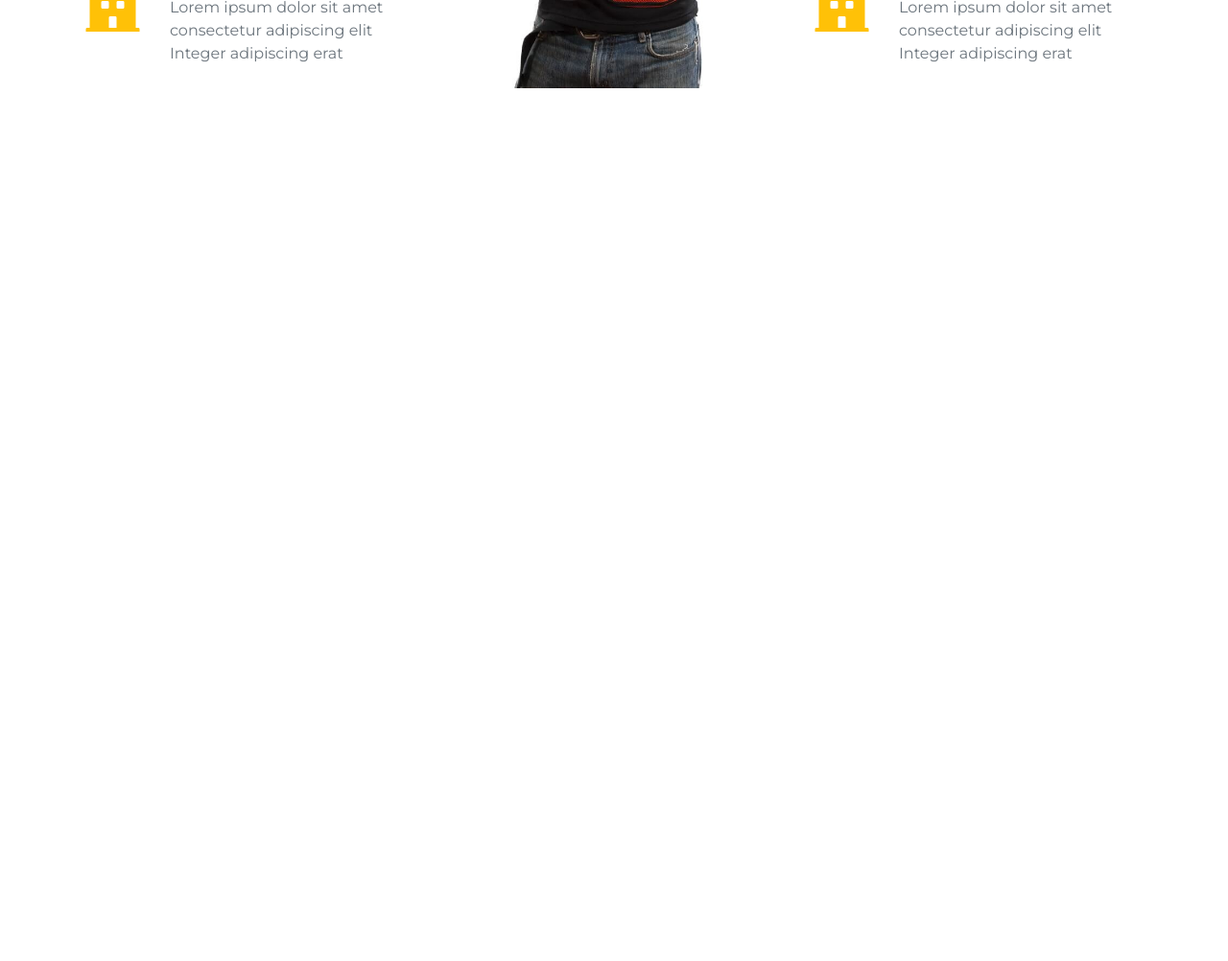
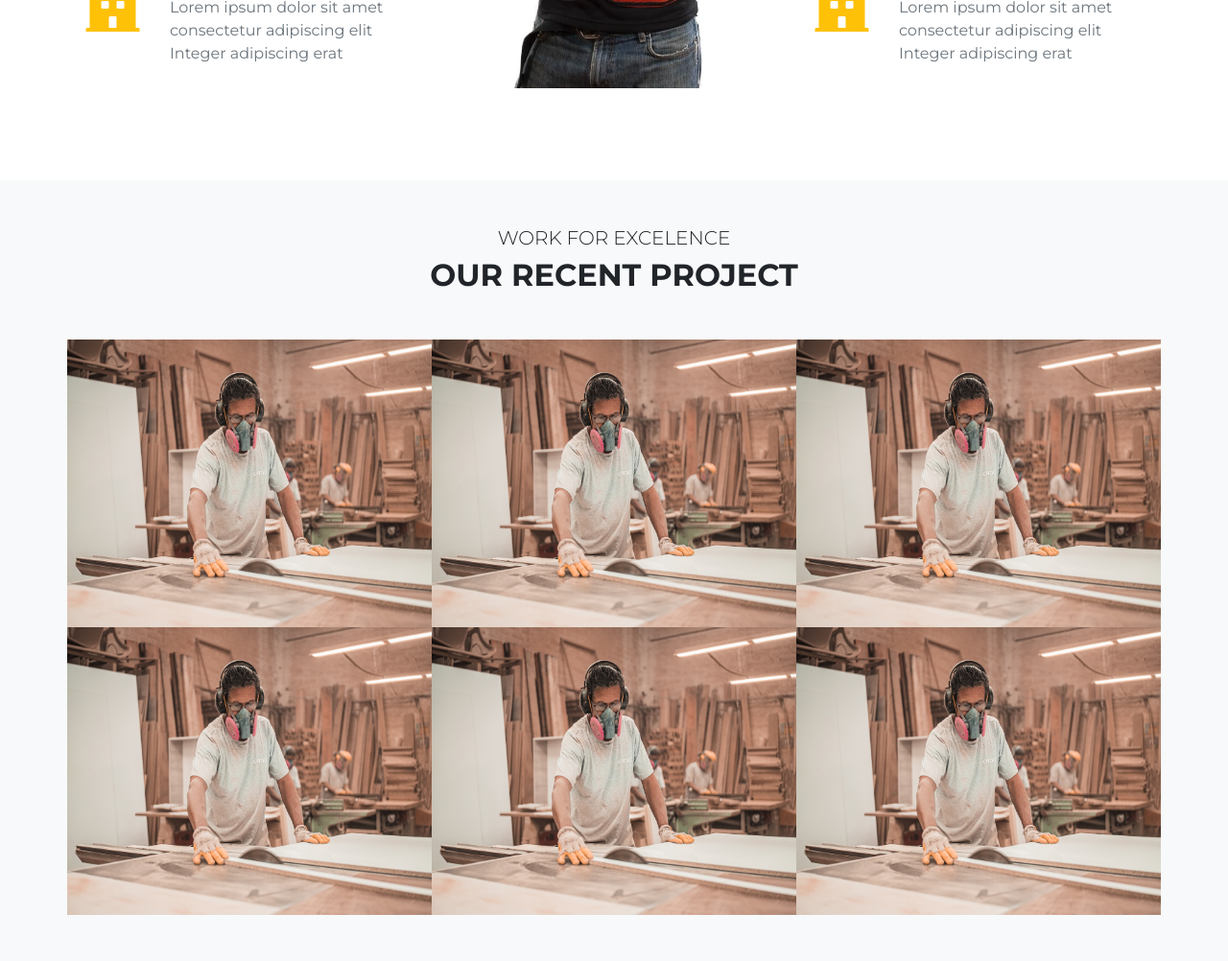
Before and after one commit to cbaitbd/Web_Dev_06, a PHP site: page / in a window 1280 px wide. Shown: the part 2608-3610 px from the top of the page at 96% size. Before the commit the page ends 2700 px from the top, so only its background shows below. Run offline with PHP 8.4, Linux system fonts and the light colour scheme; some libraries are stand-ins or nearby versions; some web fonts are replaced.

Commit message:
class_18 Constra_05

```diff
--- a/Projects/01_constra_clone/css/style.css
+++ b/Projects/01_constra_clone/css/style.css
@@ -177,3 +177,96 @@ html, body{
 .c-p{
     cursor: pointer;
 }
+
+.project{
+    width: 100%;
+    height: 300px;
+    overflow: hidden;
+    position: relative;
+}
+
+.project > img{
+    width: 100%;
+    height: 100%;
+    transition: .5s;
+    position: absolute;
+    top: 0;
+    left: 0;
+}
+
+.project > .overlay{
+    position: absolute;
+    top: 0;
+    left: 0;
+    width: 100%;
+    height: 100%;
+    background-color: rgba(0, 0, 0, .4);
+    opacity: 0;
+    /* z-index: 2; */
+    transform: opacity 0.5s;
+}
+
+.project > .pob{
+    position: absolute;
+    top: 0;
+    right: 0;
+    background-color: var(--main-color);
+    border-radius: 0;
+    font-size: 25px;
+    width: 50px;
+    height: 50px;
+    color: #fff;
+    transform: scale(0);
+    opacity: 0;
+    transition: .3s;
+}
+
+.project  .pib{
+    background-color: var(--main-color);
+    border-radius: 0;
+    font-weight: bold;
+    text-transform: uppercase;
+    font-size: 11px !important;
+}
+
+.project > .content{
+    position: absolute;
+    top: 50%;
+    left: 50%;
+    transform: translate(-50%, 0%);
+    transition: .5s;
+    opacity: 0;
+    width: 80%;
+}
+
+.project:hover > img{
+    transform: scale(1.05);
+}
+
+.project:hover > .overlay{
+    opacity: 1;
+}
+
+.project:hover > .pob{
+    transform: scale(1);
+    opacity: 1;
+}
+
+.project:hover > .content{
+    transform: translate(-50%, -50%);
+    opacity: 1;
+}
+
+.content > h4{
+    color: #ebebeb;
+    font-size: 25px;
+    font-weight: bold;
+    text-transform: uppercase;
+    cursor: pointer;
+    display: inline-block;
+    transition: .5s;
+}
+
+.content > h4:hover{
+    color: var(--main-color);
+}
--- a/Projects/01_constra_clone/index.html
+++ b/Projects/01_constra_clone/index.html
@@ -435,6 +435,109 @@
     </div>
     <!-- What We Do End-->
 
+    <!-- Recent Projects -->
+    <div class="bg-light py-5">
+
+        <div class="container">
+            <h4 class="lead text-center text-uppercase">work for excelence</h4>
+            <h2 class="text-uppercase fs-45 fw-bolder text-center">Our recent project</h2>
+
+            <div class="row mt-5">
+                <div class="col-md-4 p-0">
+                    <div class="project">
+                        <img src="./images/banner.jpg" width="100%" alt="">
+
+                        <div class="overlay"></div>
+
+                        <button class="pob btn">+</button>
+                        <div class="content">
+                            <h4>hello constra</h4>
+                            <br>
+                            <button class="btn pib">Commercial</button>
+                        </div>
+                    </div>
+                </div>
+
+                <div class="col-md-4 p-0">
+                    <div class="project">
+                        <img src="./images/banner.jpg" width="100%" alt="">
+
+                        <div class="overlay"></div>
+
+                        <button class="pob btn">+</button>
+                        <div class="content">
+                            <h4>hello constra</h4>
+                            <br>
+                            <button class="btn pib">Commercial</button>
+                        </div>
+                    </div>
+                </div>
+
+                <div class="col-md-4 p-0">
+                    <div class="project">
+                        <img src="./images/banner.jpg" width="100%" alt="">
+
+                        <div class="overlay"></div>
+
+                        <button class="pob btn">+</button>
+                        <div class="content">
+                            <h4>hello constra</h4>
+                            <br>
+                            <button class="btn pib">Commercial</button>
+                        </div>
+                    </div>
+                </div>
+
+                <div class="col-md-4 p-0">
+                    <div class="project">
+                        <img src="./images/banner.jpg" width="100%" alt="">
+
+                        <div class="overlay"></div>
+
+                        <button class="pob btn">+</button>
+                        <div class="content">
+                            <h4>hello constra</h4>
+                            <br>
+                            <button class="btn pib">Commercial</button>
+                        </div>
+                    </div>
+                </div>
+                <div class="col-md-4 p-0">
+                    <div class="project">
+                        <img src="./images/banner.jpg" width="100%" alt="">
+
+                        <div class="overlay"></div>
+
+                        <button class="pob btn">+</button>
+                        <div class="content">
+                            <h4>hello constra</h4>
+                            <br>
+                            <button class="btn pib">Commercial</button>
+                        </div>
+                    </div>
+                </div>
+                <div class="col-md-4 p-0">
+                    <div class="project">
+                        <img src="./images/banner.jpg" width="100%" alt="">
+
+                        <div class="overlay"></div>
+
+                        <button class="pob btn">+</button>
+                        <div class="content">
+                            <h4>hello constra</h4>
+                            <br>
+                            <button class="btn pib">Commercial</button>
+                        </div>
+                    </div>
+                </div>
+            </div>
+
+
+        </div>
+
+    </div>
+    <!-- Recent Projects Ends-->
+
     <script src="./js/bootstrap.bundle.min.js"></script>
 </body>
 
```
Also changed, not shown: Projects/01_constra_clone/images/don'tquit.png (added).
